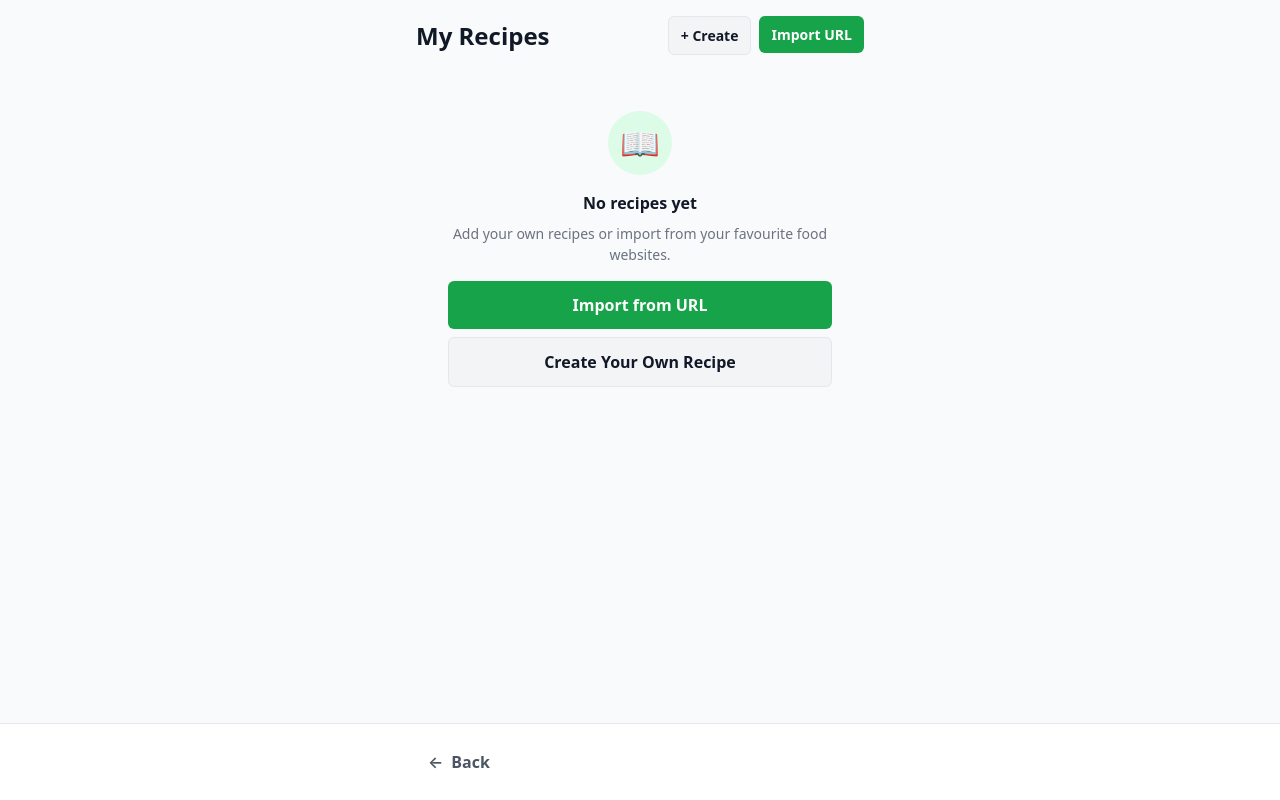
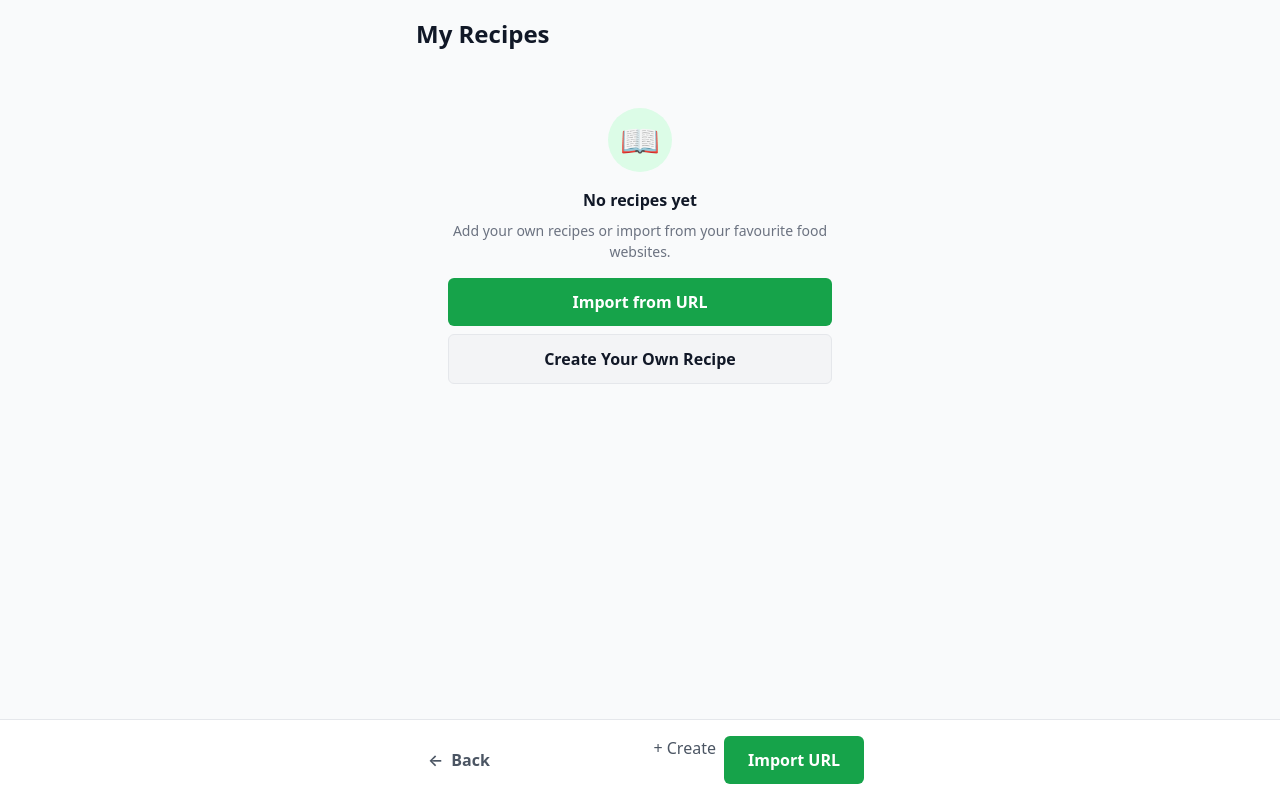
Before and after one commit to dp-lewis/food-plan, a Next.js app: page /recipes in a window 1280 px wide. Built offline with nearby package versions, Linux system fonts and the light colour scheme.

Commit message:
Move recipe action buttons into bottom nav
- Add secondaryAction prop to BottomNav component
- Move Create and Import URL buttons from header to bottom nav
- Keep header clean with just the title

Co-Authored-By: Claude Opus 4.5 <noreply@anthropic.com>

```diff
--- a/src/app/recipes/page.tsx
+++ b/src/app/recipes/page.tsx
@@ -11,8 +11,8 @@ export default function MyRecipes() {
     <main id="main-content" className="min-h-screen p-4 pb-20" data-testid="my-recipes-page">
       <div className="max-w-md mx-auto">
         {/* Header */}
-        <div className="flex items-center justify-between mb-6">
         <h1
+          className="mb-6"
           style={{
             fontSize: 'var(--font-size-heading)',
             fontWeight: 'var(--font-weight-bold)',
@@ -21,19 +21,6 @@ export default function MyRecipes() {
         >
           My Recipes
         </h1>
-          <div className="flex gap-2">
-            <Link href="/recipes/new" data-testid="create-recipe-btn">
-              <Button variant="secondary" size="small">
-                + Create
-              </Button>
-            </Link>
-            <Link href="/recipes/add" data-testid="import-recipe-btn">
-              <Button size="small">
-                Import URL
-              </Button>
-            </Link>
-          </div>
-        </div>
 
         {/* Empty state */}
         {userRecipes.length === 0 && (
@@ -95,7 +82,11 @@ export default function MyRecipes() {
         )}
       </div>
 
-      <BottomNav backHref="/" />
+      <BottomNav
+        backHref="/"
+        secondaryAction={{ href: '/recipes/new', label: '+ Create', testId: 'create-recipe-btn' }}
+        primaryAction={{ href: '/recipes/add', label: 'Import URL', testId: 'import-recipe-btn' }}
+      />
     </main>
   );
 }
--- a/src/components/ui/BottomNav.tsx
+++ b/src/components/ui/BottomNav.tsx
@@ -3,16 +3,19 @@
 import Link from 'next/link';
 import { useRouter } from 'next/navigation';
 
+interface ActionConfig {
+  href?: string;
+  onClick?: () => void;
+  label: string;
+  testId?: string;
+}
+
 export interface BottomNavProps {
   backHref?: string;
   backLabel?: string;
   showBack?: boolean;
-  primaryAction?: {
-    href?: string;
-    onClick?: () => void;
-    label: string;
-    testId?: string;
-  };
+  secondaryAction?: ActionConfig;
+  primaryAction?: ActionConfig;
   maxWidth?: 'md' | '2xl';
 }
 
@@ -20,12 +23,13 @@ export default function BottomNav({
   backHref,
   backLabel = 'Back',
   showBack = true,
+  secondaryAction,
   primaryAction,
   maxWidth = 'md',
 }: BottomNavProps) {
   const router = useRouter();
 
-  if (!showBack && !primaryAction) {
+  if (!showBack && !primaryAction && !secondaryAction) {
     return null;
   }
 
@@ -65,6 +69,27 @@ export default function BottomNav({
     )
   ) : null;
 
+  const SecondaryElement = secondaryAction ? (
+    secondaryAction.href ? (
+      <Link
+        href={secondaryAction.href}
+        className="secondary-button"
+        data-testid={secondaryAction.testId || 'bottom-nav-secondary'}
+      >
+        {secondaryAction.label}
+      </Link>
+    ) : (
+      <button
+        type="button"
+        onClick={secondaryAction.onClick}
+        className="secondary-button"
+        data-testid={secondaryAction.testId || 'bottom-nav-secondary'}
+      >
+        {secondaryAction.label}
+      </button>
+    )
+  ) : null;
+
   const PrimaryElement = primaryAction ? (
     primaryAction.href ? (
       <Link
@@ -86,6 +111,8 @@ export default function BottomNav({
     )
   ) : null;
 
+  const hasActions = primaryAction || secondaryAction;
+
   return (
     <nav
       aria-label="Page navigation"
@@ -97,9 +124,14 @@ export default function BottomNav({
         zIndex: 'var(--z-sticky)',
       }}
     >
-      <div className={`${containerMaxWidth} mx-auto flex items-center ${primaryAction ? 'justify-between' : 'justify-start'} gap-3`}>
+      <div className={`${containerMaxWidth} mx-auto flex items-center ${hasActions ? 'justify-between' : 'justify-start'} gap-3`}>
         {BackElement}
-        {PrimaryElement}
+        {hasActions && (
+          <div className="flex gap-2">
+            {SecondaryElement}
+            {PrimaryElement}
+          </div>
+        )}
       </div>
     </nav>
   );
```
Lines whose indentation alone changed are shown as unchanged.
